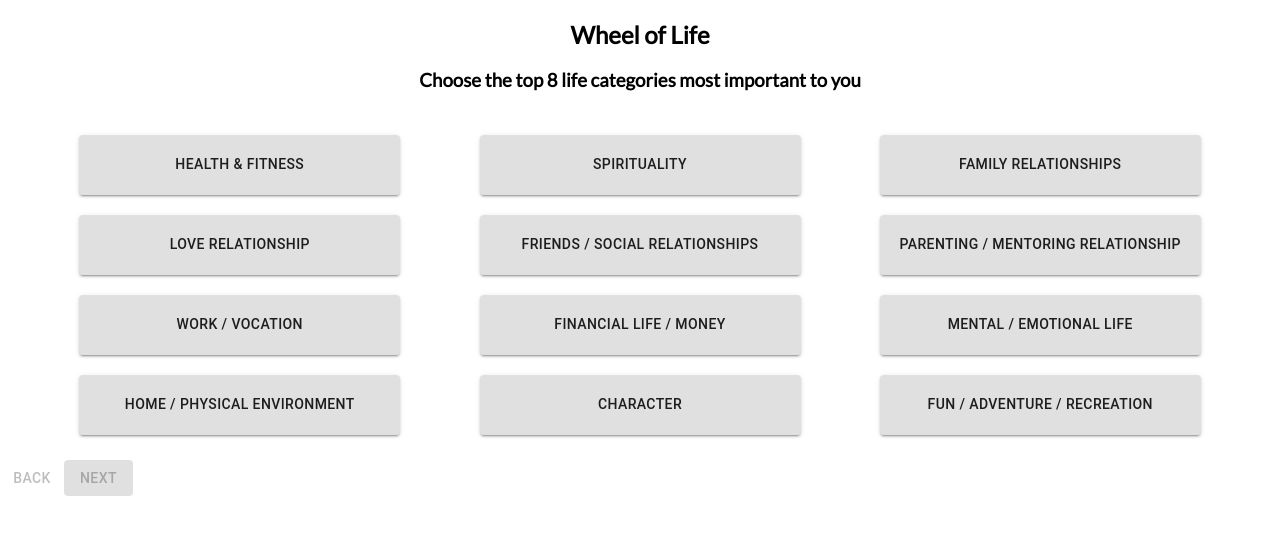
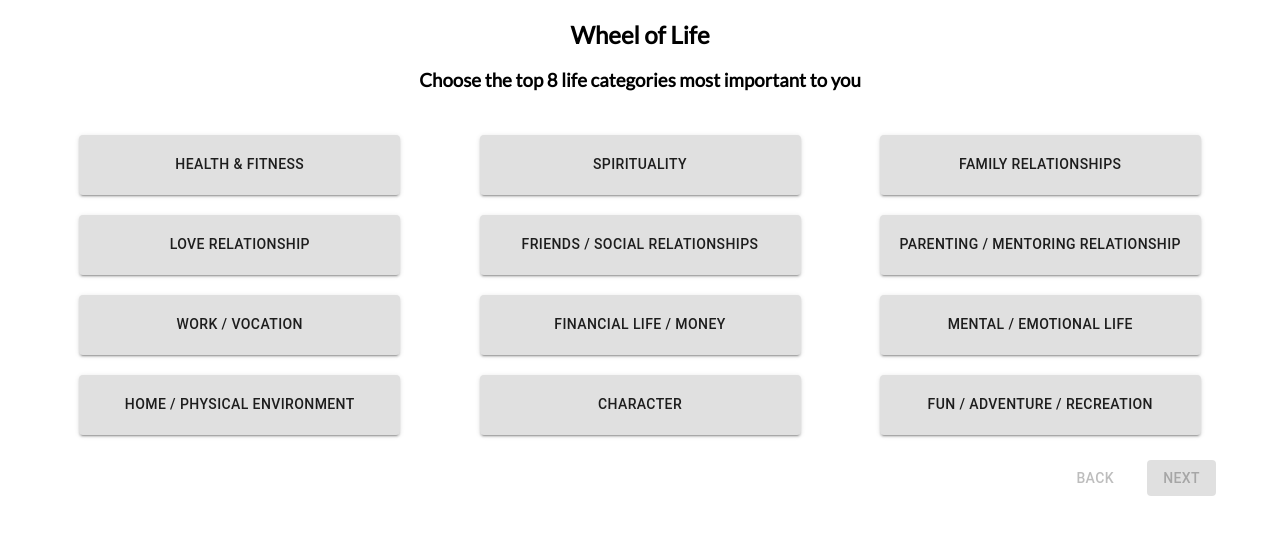
Before and after one commit to toddlasley/react-demo, a React (Create React App) app: page / in a window 1280 px wide. Shown: the top 534 px of the page. Built offline with nearby package versions, Linux system fonts and the light colour scheme.

Commit message:
adding initial implementation for print and reset features

```diff
--- a/package.json
+++ b/package.json
@@ -9,11 +9,13 @@
     "@testing-library/react": "^9.5.0",
     "@testing-library/user-event": "^7.2.1",
     "@types/chart.js": "^2.9.24",
+    "@types/html2canvas": "0.0.35",
     "@types/jest": "^24.9.1",
     "@types/node": "^12.12.58",
     "@types/react": "^16.9.49",
     "@types/react-dom": "^16.9.8",
     "chart.js": "^2.9.3",
+    "html2canvas": "^1.0.0-rc.7",
     "node-sass": "^4.14.1",
     "react": "^16.13.1",
     "react-dom": "^16.13.1",
--- a/src/components/Stepper/PolarAreaChart/PolarAreaChart.scss
+++ b/src/components/Stepper/PolarAreaChart/PolarAreaChart.scss
@@ -2,7 +2,7 @@
 
 $small-viewport: 720px;
 
-div#wol-chart-main-container {
+div#wol-main-chart-container {
     display: flex;
     justify-content: center;
     padding-bottom: 20px;
@@ -47,7 +47,7 @@ div#wol-chart-main-container {
             }
 
             span.label-name {
-                min-width: 210px;
+                width: 210px;
                 display: flex;
                 align-items: center;
                 margin-left: 10px;
--- a/src/components/Stepper/PolarAreaChart/PolarAreaChart.tsx
+++ b/src/components/Stepper/PolarAreaChart/PolarAreaChart.tsx
@@ -42,7 +42,7 @@ export class PolarAreaChart extends React.Component<PolarAraChartProps> {
         });
 
         return (
-            <div id="wol-chart-main-container">
+            <div id="wol-main-chart-container">
                 <div id="wol-chart-labels-container" className="chart-sub-container">
                     {labels}
                 </div>
--- a/src/components/Stepper/Stepper.scss
+++ b/src/components/Stepper/Stepper.scss
@@ -24,3 +24,13 @@ div#wol-category-rows-container {
         }
     }
 }
+
+div#wol-button-actions-row {
+    display: flex;
+    justify-content: flex-end;
+    padding-right: 5%;
+
+    button:last-child {
+        margin-left: 20px;
+    }
+}
--- a/src/components/Stepper/Stepper.tsx
+++ b/src/components/Stepper/Stepper.tsx
@@ -6,6 +6,7 @@ import { LIFE_CATEGORIES, MATERIAL_FORM_THEME } from '../../config/constants';
 import { LifeCategory } from '../../models/LifeCategory';
 import { StepperPage } from './StepperPage/StepperPage';
 import { PolarAreaChart } from './PolarAreaChart/PolarAreaChart';
+import html2canvas from 'html2canvas';
 
 const theme = createMuiTheme(MATERIAL_FORM_THEME);
 
@@ -40,9 +41,11 @@ export class Stepper extends React.Component<{}, StepperState> {
         this.handleBack = this.handleBack.bind(this);
         this.handleNext = this.handleNext.bind(this);
         this.handleRatingSelection = this.handleRatingSelection.bind(this);
+        this.handleReset = this.handleReset.bind(this);
+        this.handlePrint = this.handlePrint.bind(this);
     }
 
-    get confirmButtonDisabled() {
+    get nextButtonDisabled() {
         const activeStep = this.state.activeStep;
         let disabled = true;
 
@@ -53,10 +56,6 @@ export class Stepper extends React.Component<{}, StepperState> {
         }
 
         return disabled;
-    }
-
-    get confirmButtonText() {
-        return 'Next';
     }
 
     get requiredCategoriesSelected() {
@@ -145,11 +144,17 @@ export class Stepper extends React.Component<{}, StepperState> {
                                             <Button disabled={this.state.activeStep === 0} onClick={this.handleBack}>
                                                 Back
                                             </Button>
-                                            <Button disabled={this.confirmButtonDisabled} variant="contained" color="primary" onClick={this.handleNext}>
-                                                {this.confirmButtonText}
+                                            <Button disabled={this.nextButtonDisabled} variant="contained" color="primary" onClick={this.handleNext}>
+                                                Next
                                             </Button>
                                         </>
                                     :   <>
+                                            <Button onClick={this.handleReset}>
+                                                Reset
+                                            </Button>
+                                            <Button variant="contained" color="primary" onClick={this.handlePrint}>
+                                                Print
+                                            </Button>
                                         </>
                             }
                         </div>
@@ -194,4 +199,27 @@ export class Stepper extends React.Component<{}, StepperState> {
         ratings[this.state.activeStep - 1] = rating;
         this.setState({ ratings: ratings });
     }
+
+    handleReset(event: any) {
+        event.preventDefault();
+        this.setState(
+            {
+                activeStep: 0,
+                selectedCategories: [],
+                ratings: []
+            }
+        );
+    }
+
+    handlePrint(event: any) {
+        event.preventDefault();
+        const mainChartContainerElement = document.getElementById('wol-main-chart-container');
+        if ( mainChartContainerElement ) {
+            html2canvas(mainChartContainerElement).then((canvas) => {
+                mainChartContainerElement.innerHTML = '';
+                mainChartContainerElement.appendChild(canvas);
+                window.print();
+            });
+        }
+    }
 }
```
Also changed, not shown: 1 other file (tests, documents, lock files or other folders).
